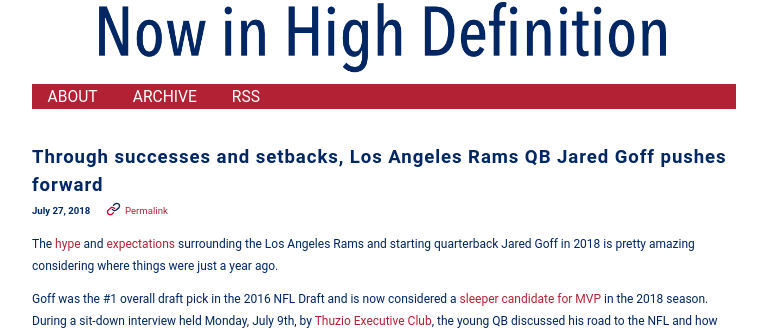
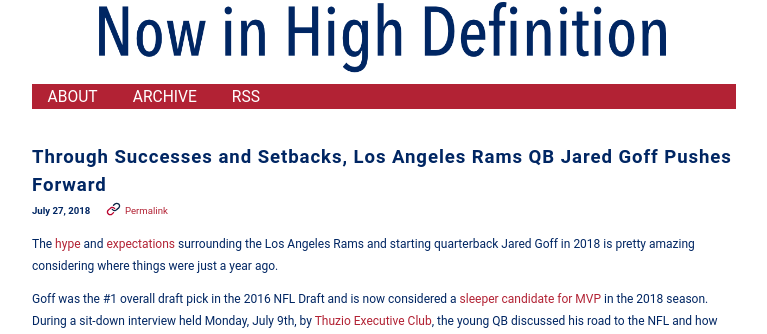
Before and after one commit to dragonamiKB/github.io, a Jekyll site: the page built from _posts/2018-7-27-jared-goff-pushes-forward.markdown, in a window 1280 px wide. Shown: the part 146-480 px from the top of the page, without its empty margins (256-1023 px from the left). Built offline with Jekyll 4.4.1, drawn with Linux system fonts in a browser that asks for light colours.

```diff
--- a/_posts/2018-7-27-jared-goff-pushes-forward.markdown
+++ b/_posts/2018-7-27-jared-goff-pushes-forward.markdown
@@ -1,5 +1,5 @@
 ---
-title: Through successes and setbacks, Los Angeles Rams QB Jared Goff pushes forward
+title: Through Successes and Setbacks, Los Angeles Rams QB Jared Goff Pushes Forward
 ---
 
 The [hype][1] and [expectations][2] surrounding the Los Angeles Rams and starting quarterback Jared Goff in 2018 is pretty amazing considering where things were just a year ago.
```
